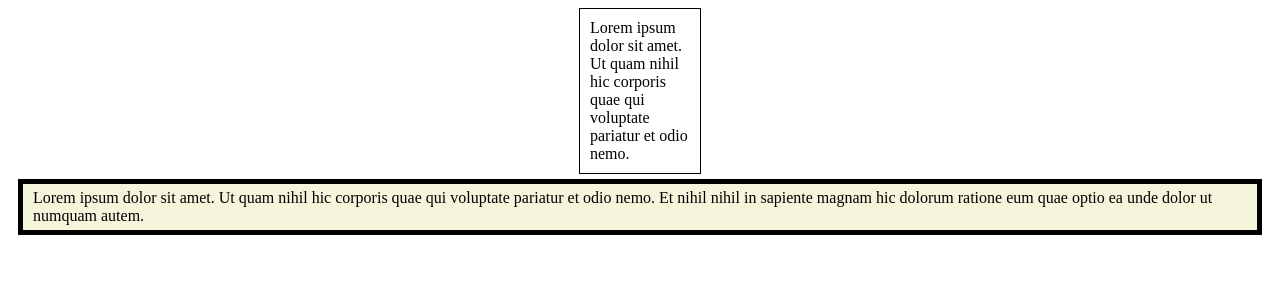
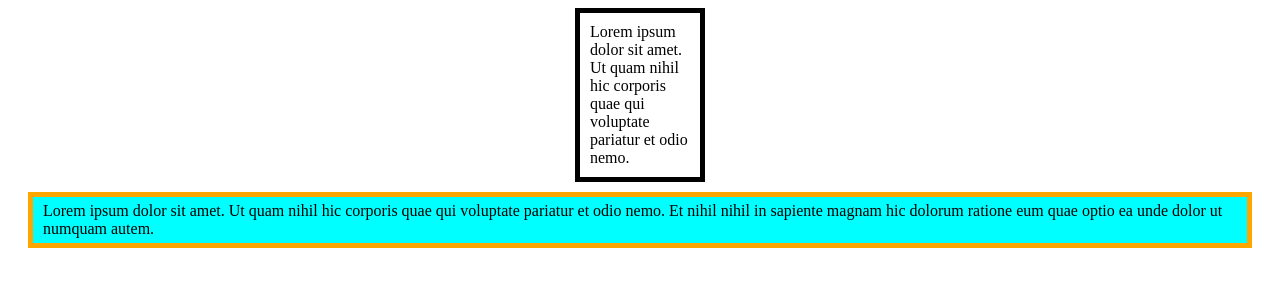
Before and after one commit to knightmoves-schools/015-background-border-margin-padding-Jrey433, a website: page index.html in a window 1280 px wide. Drawn offline with Linux system fonts and the light colour scheme.

Commit message:
Update index.html

```diff
--- a/index.html
+++ b/index.html
@@ -7,19 +7,19 @@
             width: 100px;
             margin: auto;
             border-color: black;
-            border-width: 1px;
+            border-width: 5px;
             border-style: solid;
             padding: 10px;
         }
         .text-box {
-            background-color: beige;
-            border-color: black;
+            background-color: cyan;
+            border-color: orange;
             border-width: 5px;
             border-style: solid;
-            margin-top: 5px;
-            margin-bottom: 5px;
-            margin-left: 10px;
-            margin-right: 10px;
+            margin-top: 10px;
+            margin-bottom: 10px;
+            margin-left: 20px;
+            margin-right: 20px;
             padding: 5px 10px 5px 10px;
         }
     </style>
```
